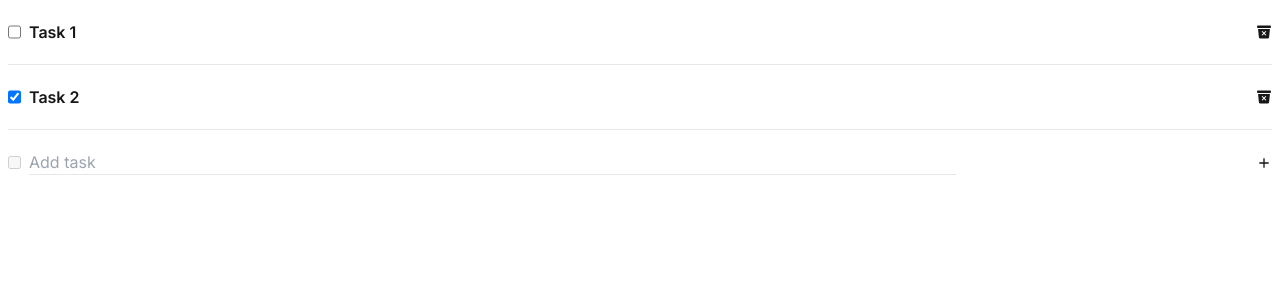
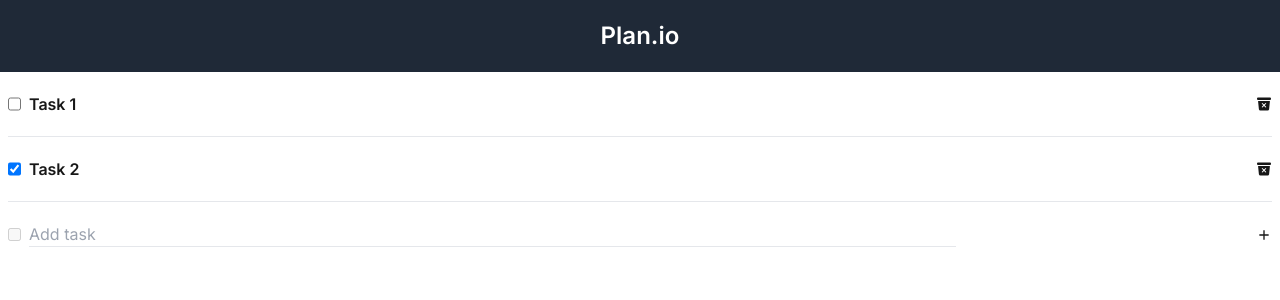
Before and after one commit to zkerkeb-class/todo-list-avanc-react-okabasele, a Next.js app: page / in a window 1280 px wide. Shown: the top 300 px of the page. Built offline with nearby package versions, Linux system fonts and the light colour scheme.

Commit message:
💄 Refactor layout and add Header component

```diff
--- a/src/app/layout.tsx
+++ b/src/app/layout.tsx
@@ -1,6 +1,7 @@
 import type { Metadata } from "next";
 import { Inter } from "next/font/google";
 import "./globals.css";
+import Header from "@/components/Header";
 
 const inter = Inter({ subsets: ["latin"] });
 
@@ -16,7 +17,10 @@
 }>) {
   return (
     <html lang="en">
-      <body className={`${inter.className}`}>{children}</body>
+      <body className={`${inter.className}`}>
+        <Header />
+        <main>{children}</main>
+      </body>
     </html>
   );
 }
--- /dev/null
+++ b/src/components/Header/index.tsx
@@ -0,0 +1,11 @@
+import React from "react";
+
+const Header = () => {
+  return (
+    <header className="bg-gray-800 text-white text-center py-5">
+      <h1 className="text-2xl font-semibold">Plan.io</h1>
+    </header>
+  );
+};
+
+export default Header;
```
